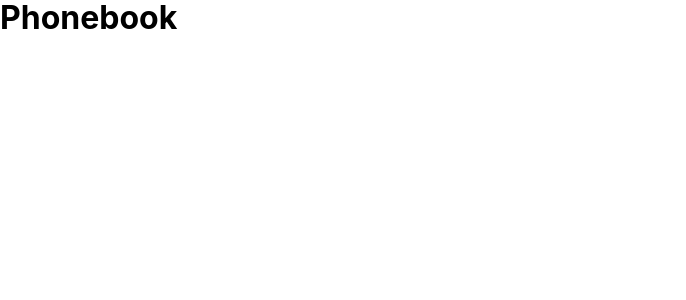
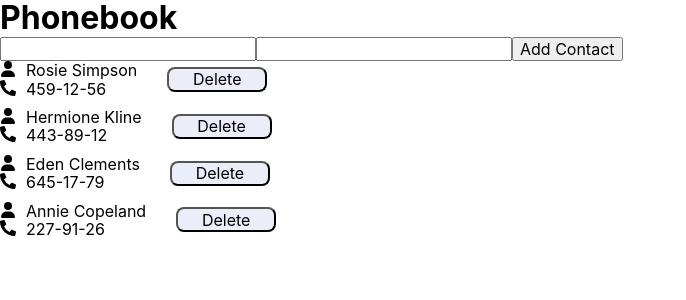
Before and after one commit to MarginTrader1/goit-react-hw-03, a React (Vite) app: page / in a window 1280 px wide. Shown: the top 300 px of the page, without its empty margins (0-686 px from the left). Built offline with nearby package versions, Linux system fonts and the light colour scheme.

Commit message:
сделал 3 крока ДЗ

```diff
--- a/package.json
+++ b/package.json
@@ -11,8 +11,10 @@
   },
   "dependencies": {
     "modern-normalize": "^2.0.0",
+    "nanoid": "^5.0.7",
     "react": "^18.3.1",
-    "react-dom": "^18.3.1"
+    "react-dom": "^18.3.1",
+    "react-icons": "^5.2.1"
   },
   "devDependencies": {
     "@types/react": "^18.3.3",
--- a/src/components/App/App.jsx
+++ b/src/components/App/App.jsx
@@ -1,10 +1,45 @@
+import { useEffect, useState } from "react";
 import ContactForm from "../ContactForm/ContactForm";
+import ContactList from "../ContactList/ContactList";
+
+//начальный стейт
+const initialContacts = [
+   { id: "id-1", name: "Rosie Simpson", number: "459-12-56" },
+   { id: "id-2", name: "Hermione Kline", number: "443-89-12" },
+   { id: "id-3", name: "Eden Clements", number: "645-17-79" },
+   { id: "id-4", name: "Annie Copeland", number: "227-91-26" },
+];
+
+//получаем данные с локал сторедж
+const getContacts = () => {
+   const contacts = JSON.parse(localStorage.getItem("contacts"));
+
+   return contacts === null || contacts[0] === undefined ? initialContacts : contacts; //проверяем данные в локал сторедж
+};
 
 const App = () => {
+   const [state, setState] = useState(getContacts); //начальные контакты
+
+   // добавление контакта
+   const addContact = (contact) => {
+      setState([...state, contact]);
+   };
+
+   //удаление контакта
+   const deleteContact = (id) => {
+      setState(state.filter((item) => item.id !== id)); //фильтрация стейта по id
+   };
+
+   //добавление в локал сторедж
+   useEffect(() => {
+      localStorage.setItem("contacts", JSON.stringify(state));
+   }, [state]);
+
    return (
       <>
          <h1>Phonebook</h1>
-         <ContactForm />
+         <ContactForm addContact={addContact} />
+         <ContactList contacts={state} deleteContact={deleteContact} />
       </>
    );
 };
--- a/src/components/Contact/Contact.jsx
+++ b/src/components/Contact/Contact.jsx
@@ -0,0 +1,32 @@
+import { FaPhoneAlt } from "react-icons/fa";
+import { FaUser } from "react-icons/fa6";
+
+import css from "./Contact.module.css";
+
+const Contact = ({ contacts, deleteContact }) => {
+   return (
+      <>
+         {contacts.map(({ id, name, number }) => {
+            return (
+               <li key={id} className={css.card}>
+                  <div>
+                     <div className={css.cardName}>
+                        <FaUser />
+                        <p>{name}</p>
+                     </div>
+                     <div className={css.cardNumber}>
+                        <FaPhoneAlt />
+                        <p>{number}</p>
+                     </div>
+                  </div>
+                  <button className={css.button} onClick={() => deleteContact(id)}>
+                     {"Delete"}
+                  </button>
+               </li>
+            );
+         })}
+      </>
+   );
+};
+
+export default Contact;
--- /dev/null
+++ b/src/components/Contact/Contact.module.css
@@ -0,0 +1,26 @@
+.card {
+   display: flex;
+   gap: 30px;
+   align-items: center;
+
+   /* border: 2px solid #696868; */
+}
+
+.cardName {
+   display: flex;
+   gap: 10px;
+}
+
+.cardNumber {
+   display: flex;
+   gap: 10px;
+}
+
+.button {
+   min-width: 100px;
+   height: 25px;
+   border-radius: 8px;
+   background-color: #3f51b51a;
+   cursor: pointer;
+   text-transform: capitalize;
+}
--- a/src/components/ContactForm/ContactForm.jsx
+++ b/src/components/ContactForm/ContactForm.jsx
@@ -1,5 +1,29 @@
-const ContactForm = () => {
-    return
+import { nanoid } from "nanoid";
+
+const ContactForm = ({ addContact }) => {
+   const submit = (evt) => {
+      evt.preventDefault();
+
+      const form = evt.target;
+      const { name, number } = form.elements;
+      console.log(name.value, number.value);
+
+      addContact({
+         id: nanoid(),
+         name: name.value,
+         number: number.value,
+      });
+
+      form.reset();
+   };
+
+   return (
+      <form onSubmit={submit}>
+         <input type="text" name="name" />
+         <input type="number" name="number" />
+         <button type="submit">{"Add Contact"}</button>
+      </form>
+   );
 };
 
 export default ContactForm;
--- a/src/components/ContactList/ContactList.jsx
+++ b/src/components/ContactList/ContactList.jsx
@@ -0,0 +1,13 @@
+import Contact from "../Contact/Contact";
+
+import css from "./ContactList.module.css";
+
+const ContactList = ({ contacts, deleteContact }) => {
+   return (
+      <ul className={css.list}>
+         <Contact contacts={contacts} deleteContact={deleteContact} />
+      </ul>
+   );
+};
+
+export default ContactList;
--- /dev/null
+++ b/src/components/ContactList/ContactList.module.css
@@ -0,0 +1,5 @@
+.list {
+    display: flex;
+    flex-direction: column;
+    gap: 10px;
+}
```
Also changed, not shown: 1 other file (tests, documents, lock files or other folders).
